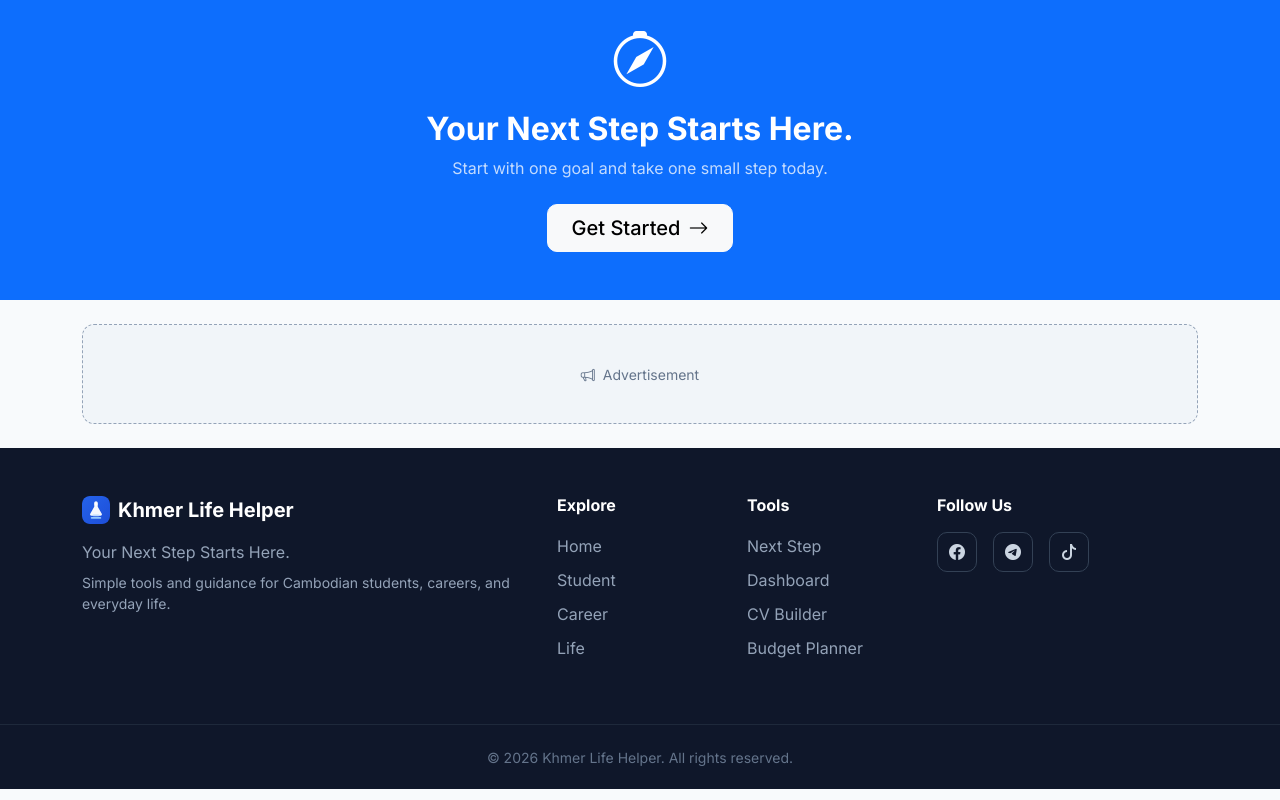
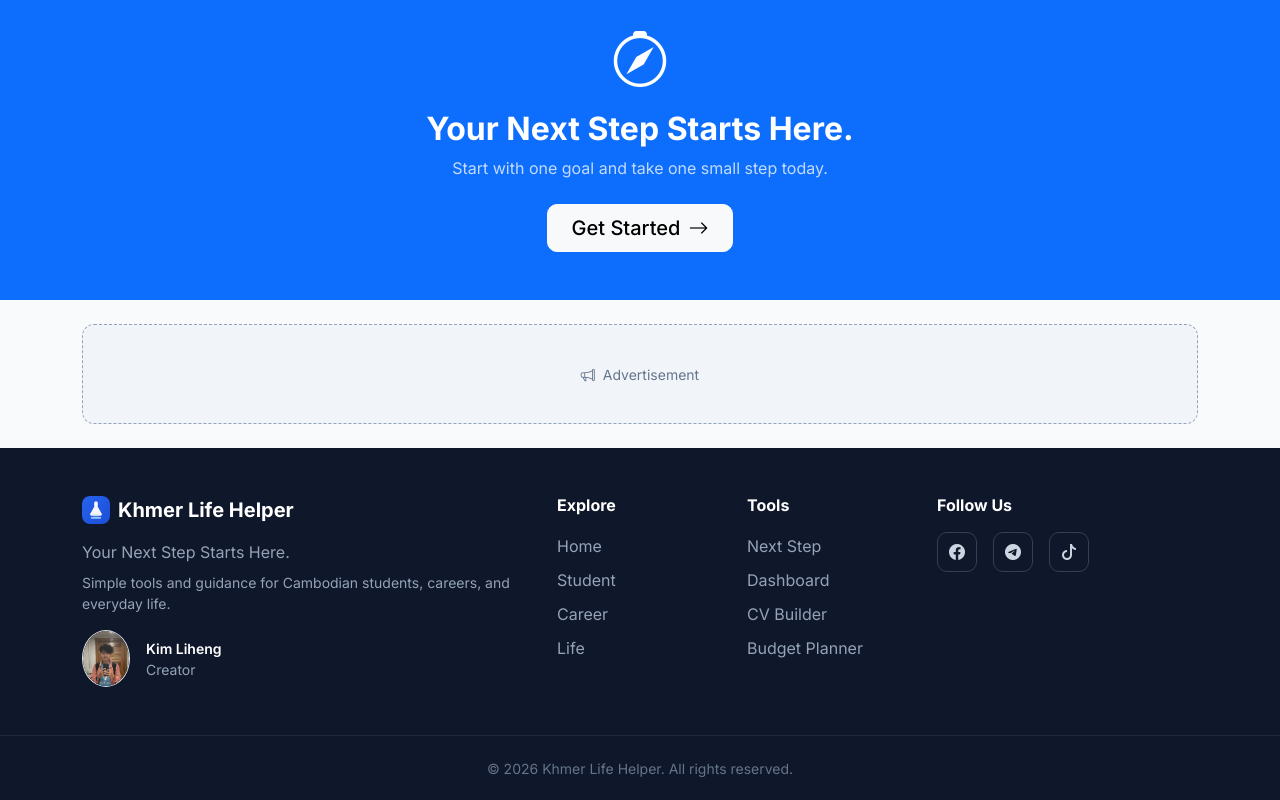
Before and after one commit to kimliheng95-smos/khmer-life-helper, a React (Vite) app: page /#/ in a window 1280 px wide. Shown: the part 1614-2414 px from the top of the page. Built offline with nearby package versions, Linux system fonts and the light colour scheme; a web font is replaced by a local one.

Commit message:
Update Pf autor

```diff
--- a/src/components/Footer.jsx
+++ b/src/components/Footer.jsx
@@ -22,9 +22,25 @@ function Footer() {
 
             <p className="text-secondary mt-3 mb-2">{t("footer.tagline")}</p>
 
-            <p className="text-secondary small mb-0">
+            <p className="text-secondary small mb-3">
               {t("footer.description")}
             </p>
+
+            {/* Author photo */}
+            <div className="d-flex align-items-center gap-3">
+              <img
+                src={`${import.meta.env.BASE_URL}author.jpg`}
+                alt="Kim Liheng"
+                width="48"
+                height="48"
+                className="rounded-circle border"
+                style={{ objectFit: "cover" }}
+              />
+              <div>
+                <div className="fw-semibold small">Kim Liheng</div>
+                <div className="text-secondary small">Creator</div>
+              </div>
+            </div>
           </div>
 
           <div className="col-6 col-lg-2">
@@ -34,15 +50,12 @@ function Footer() {
               <li>
                 <Link to="/">{t("footer.links.home")}</Link>
               </li>
-
               <li>
                 <Link to="/student">{t("footer.links.student")}</Link>
               </li>
-
               <li>
                 <Link to="/career">{t("footer.links.career")}</Link>
               </li>
-
               <li>
                 <Link to="/life">{t("footer.links.life")}</Link>
               </li>
@@ -56,17 +69,14 @@ function Footer() {
               <li>
                 <Link to="/next-step">{t("footer.links.nextStep")}</Link>
               </li>
-
               <li>
                 <Link to="/dashboard">{t("footer.links.dashboard")}</Link>
               </li>
-
               <li>
                 <Link to="/career/cv-builder">
                   {t("footer.links.cvBuilder")}
                 </Link>
               </li>
-
               <li>
                 <Link to="/life/budget">{t("footer.links.budgetPlanner")}</Link>
               </li>
@@ -86,7 +96,6 @@ function Footer() {
               >
                 <i className="bi bi-facebook"></i>
               </a>
-
               <a
                 href="https://t.me"
                 target="_blank"
@@ -96,7 +105,6 @@ function Footer() {
               >
                 <i className="bi bi-telegram"></i>
               </a>
-
               <a
                 href="https://tiktok.com"
                 target="_blank"
```
Also changed, not shown: public/author.jpg (added).
